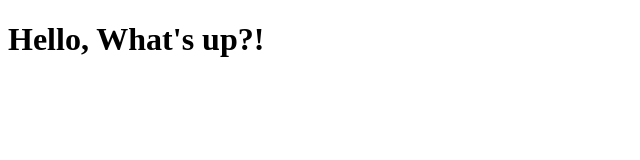
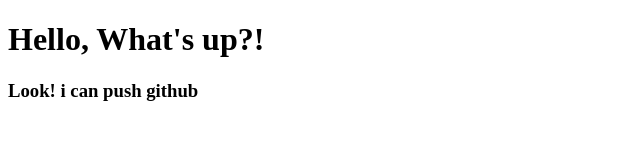
Before and after one commit to Zobayer6/First_ripo_web, a plain HTML site: page index.html in a window 1280 px wide. Shown: the whole page, without its empty margins (0-640 px from the left). Drawn offline with Linux system fonts and the light colour scheme.

Commit message:
learn github

```diff
--- a/index.html
+++ b/index.html
@@ -8,5 +8,6 @@
   </head>
   <body>
     <h1>Hello, What's up?!</h1>
+    <h3>Look! i can push github</h3>
   </body>
 </html>
```
